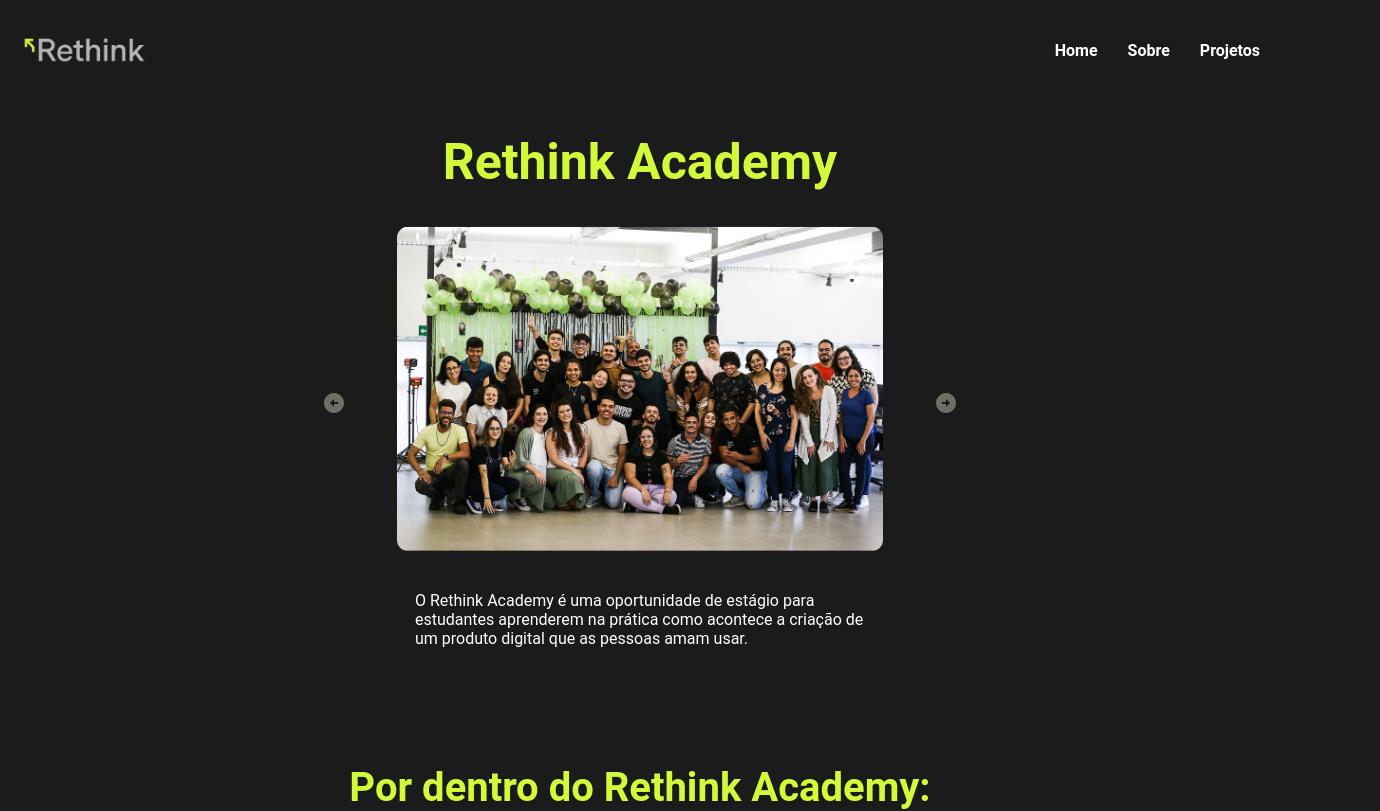
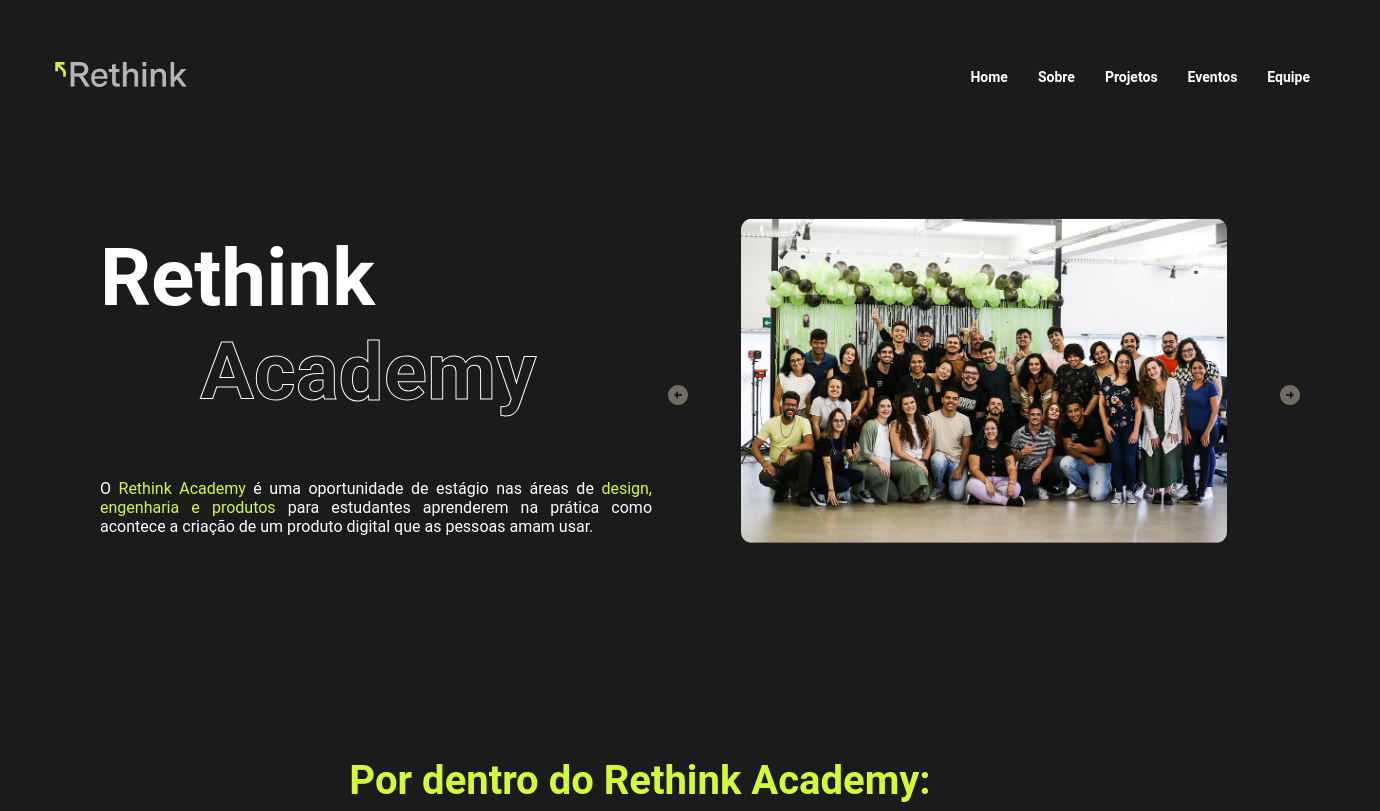
Before and after one commit to carolinavaleriano/test-rethink, a Next.js app: page / in a window 1280 px wide. Shown: the top 811 px of the page, 1380 px wide, since content can reach past the window. Built offline with nearby package versions, Linux system fonts and the light colour scheme.

Commit message:
Home continue

```diff
--- a/components/FirstPage/Carousel/Carousel.module.css
+++ b/components/FirstPage/Carousel/Carousel.module.css
@@ -17,7 +17,7 @@
     position: absolute;
     top: 50%;
     right: 32px;
-    font-size: 3rem;
+    font-size: 50px;
     color: var(--color-gray);
     z-index: 10;
     cursor: pointer;
@@ -28,11 +28,15 @@
     position: absolute;
     top: 50%;
     left: 32px;
-    font-size: 3rem;
+    font-size: 50px;
     color: var(--color-gray);
     z-index: 10;
     cursor: pointer;
     user-select: none;
+}
+
+.right_arrow:hover, .left_arrow:hover {
+    color: var(--color-detail);
 }
 
 .slide {
--- a/components/FirstPage/FirstPage.module.css
+++ b/components/FirstPage/FirstPage.module.css
@@ -2,17 +2,54 @@
     width: 100vw;
     height: 580px;
     display: flex;
+    align-items: center;
+    justify-content: space-between;
+}
+
+.left {
+    display: flex;
     flex-direction: column;
-    align-items: center;
+    align-items: flex-start;
+    justify-content: center;
+    width: 30vw;
+    padding-left: 100px;
+    gap: 60px;
+}
+
+.right {
+    display: flex;
+    flex-direction: column;
+    align-items: flex-start;
+    justify-content: center;
+    width: 70vw;
+    padding-left: 150px;
+}
+
+.title {
+    display: flex;
+    flex-direction: column;
+    align-items: flex-start;
     justify-content: center;
 }
 
-.container > h1 {
-    font-size: 50px;
+.title > h1 {
+    font-size: 80px;
+    color: var(--color-light);
+}
+
+.title > h2 {
+    font-size: 80px;
+    color: transparent;
+    padding-left: 100px;
+    -webkit-text-stroke: 1px white;
+}
+
+.left > p {
+    width: 552px;
+    text-align: justify;
+    color: var(--color-light);
+}
+
+.diferent_word {
     color: var(--color-detail);
 }
-
-.container > span {
-    width: 450px;
-    color: var(--color-light);
-}
--- a/components/FirstPage/FirstPage.tsx
+++ b/components/FirstPage/FirstPage.tsx
@@ -5,13 +5,24 @@
 function FirstPage() {
   return (
     <div className={styles.container}>
-      <h1>Rethink Academy</h1>
-      <Carousel slides={sliderData} />
-      <span>
-        O Rethink Academy é uma oportunidade de estágio para estudantes
-        aprenderem na prática como acontece a criação de um produto digital que
-        as pessoas amam usar.
-      </span>
+      <div className={styles.left}>
+        <div className={styles.title}>
+          <h1>Rethink</h1>
+          <h2>Academy</h2>
+        </div>
+        <p>
+          O <span className={styles.diferent_word}>Rethink Academy</span> é uma
+          oportunidade de estágio nas áreas de{" "}
+          <span className={styles.diferent_word}>
+            design, engenharia e produtos
+          </span>{" "}
+          para estudantes aprenderem na prática como acontece a criação de um
+          produto digital que as pessoas amam usar.
+        </p>
+      </div>
+      <div className={styles.right}>
+        <Carousel slides={sliderData} />
+      </div>
     </div>
   );
 }
--- a/components/Header/Header.module.css
+++ b/components/Header/Header.module.css
@@ -2,13 +2,15 @@
     display: flex;
     align-items: center;
     justify-content: space-between;
-    width: 100vw;
-    height: 100px;
+    width: 1280px;
+    height: 33px;
+    margin: 60px 50px 0px 50px;
 }
 
 .container > img {
     height: 30px;
     padding: 0px 0px 0px 20px;
+    cursor: pointer;
 }
 
 .header_btn {
@@ -19,8 +21,8 @@
 
 .link {
     text-decoration: none;
-    font-size: 16px;
-    font-weight: 600;
+    font-size: 14px;
+    font-weight: 700;
     color: var(--color-light);
     transition: transform 0.3s ease;
     cursor: pointer;
--- a/components/Header/Header.tsx
+++ b/components/Header/Header.tsx
@@ -6,7 +6,9 @@
 function Header() {
   return (
     <div className={styles.container}>
-      <img src="/assets/logo.png" alt="rethink logo" />
+      <a href="/">
+        <img src="/assets/logo.png" alt="rethink logo" />
+      </a>
       <div className={styles.header_btn}>
         <Link className={styles.link} href="/">
           Home
@@ -17,6 +19,12 @@
         <Link className={styles.link} href="/projects">
           Projetos
         </Link>
+        <Link className={styles.link} href="/events">
+          Eventos
+        </Link>
+        <Link className={styles.link} href="/team">
+          Equipe
+        </Link>
       </div>
     </div>
   );
```
